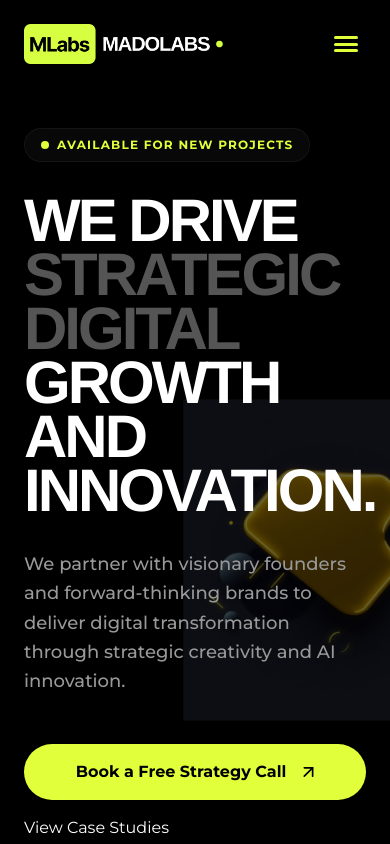
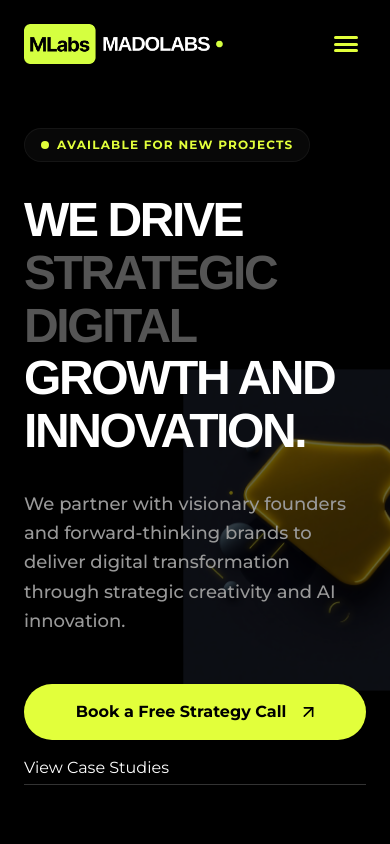
Before and after one commit to maduiep/madolabs, a React (Vite) app: page / in a window 390 px wide. Shown: the top 844 px of the page. Built offline with nearby package versions, Linux system fonts and the light colour scheme.

Commit message:
Fix Hero section text overlap on ultra-small (300px) screens

```diff
--- a/src/components/home/Hero.tsx
+++ b/src/components/home/Hero.tsx
@@ -28,7 +28,7 @@ export default function Hero() {
               <span className="text-xs uppercase tracking-widest text-[#E2FF3B] font-bold">Available for new projects</span>
             </div>
 
-            <h1 className="font-title font-bold text-6xl md:text-8xl lg:text-9xl leading-[0.9] mb-8 uppercase tracking-tighter">
+            <h1 className="font-title font-bold text-5xl md:text-8xl lg:text-9xl leading-[1.1] md:leading-[0.9] mb-8 uppercase tracking-tighter">
               We drive <br />
               <span className="text-[#555555]">strategic digital</span> <br />
               growth and innovation.
```
